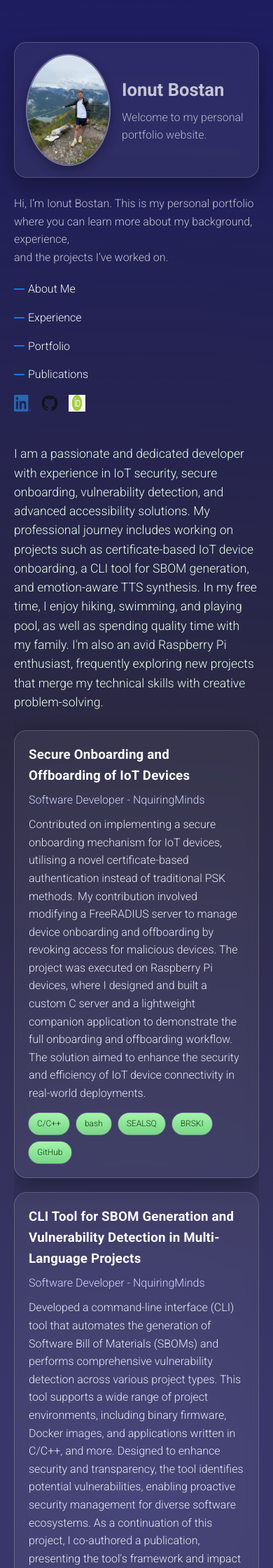
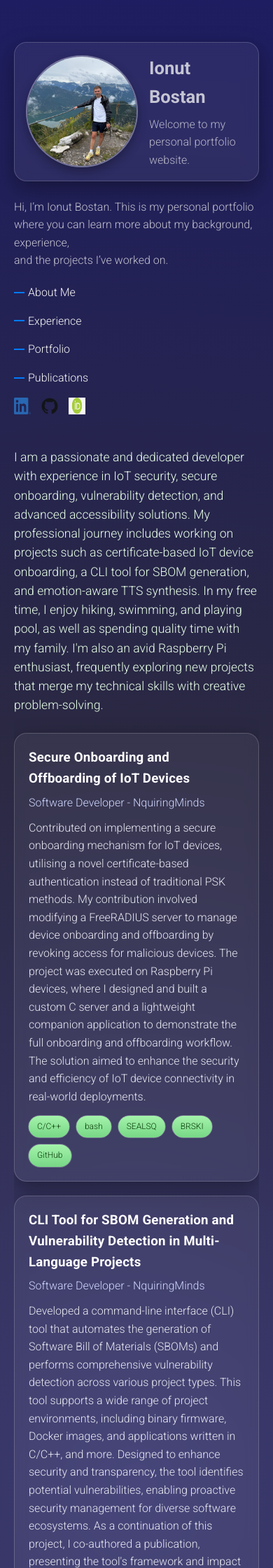
Before and after one commit to ionut-cmd/static-porto, a Jekyll site: the page built from index.md, in a window 390 px wide. Shown: the top 2240 px of the page at 70% size. Built offline with Jekyll 4.4.1, drawn with Linux system fonts in a browser that asks for light colours.

Commit message:
fix cached css

```diff
--- a/_layouts/default.html
+++ b/_layouts/default.html
@@ -2,6 +2,7 @@
 <html lang="en">
 
 <head>
+    {% assign cache_bust = site.github.build_revision | default: site.time | date: '%s' %}
     <meta charset="UTF-8" />
     <meta name="viewport" content="width=device-width, initial-scale=1" />
     <title>{{ page.title | default: site.title }}</title>
@@ -11,7 +12,7 @@
     <link rel="preconnect" href="https://fonts.googleapis.com">
     <link href="https://fonts.googleapis.com/css2?family=Roboto:wght@300;400;700&display=swap" rel="stylesheet">
 
-    <link rel="stylesheet" href="{{ '/assets/css/styles.css' | relative_url }}">
+    <link rel="stylesheet" href="{{ '/assets/css/styles.css' | relative_url }}?v={{ cache_bust }}">
     <link rel="icon" href="{{ '/assets/icons/favicon/favicon.ico' | relative_url }}" type="image/x-icon">
 
     {%- if jekyll.environment == "production" and site.ga_measurement_id -%}
@@ -164,7 +165,7 @@
             </div>
         </aside>
     </main>
-    <script src="/assets/js/script.js"></script>
+    <script src="{{ '/assets/js/script.js' | relative_url }}?v={{ cache_bust }}"></script>
 </body>
 
 </html>
--- a/assets/css/styles.css
+++ b/assets/css/styles.css
@@ -86,9 +86,12 @@
 
 .profile-img {
     width: 240px;
-    height: 240px;
+    aspect-ratio: 1 / 1;
+    height: auto;
+    display: block;
     border-radius: 50%;
     object-fit: cover;
+    object-position: center;
     border: 2px solid rgba(255, 255, 255, 0.35);
     box-shadow: 0 6px 14px rgba(0, 0, 0, 0.3);
 }
@@ -303,3 +306,25 @@
         transition: none !important;
     }
 }
+
+/* iPhone / small screens */
+@media (max-width: 600px) {
+    .profile-img {
+        width: 160px;
+    }
+}
+
+/* Fallback for very old browsers without aspect-ratio support */
+@supports not (aspect-ratio: 1 / 1) {
+    .profile-img {
+        width: 240px;
+        height: 240px;
+    }
+
+    @media (max-width: 600px) {
+        .profile-img {
+            width: 160px;
+            height: 160px;
+        }
+    }
+}
```
